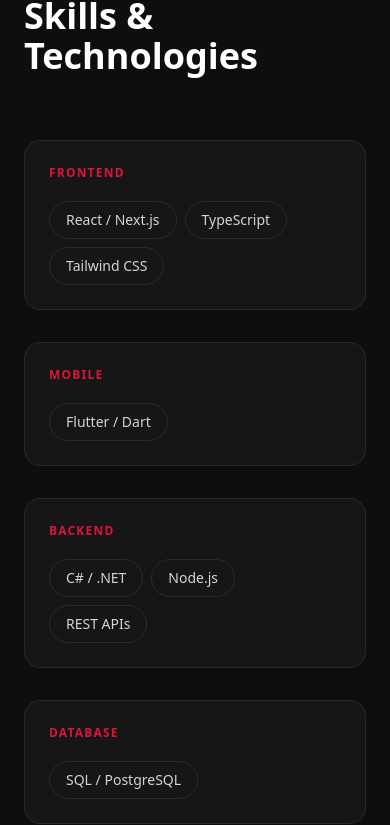
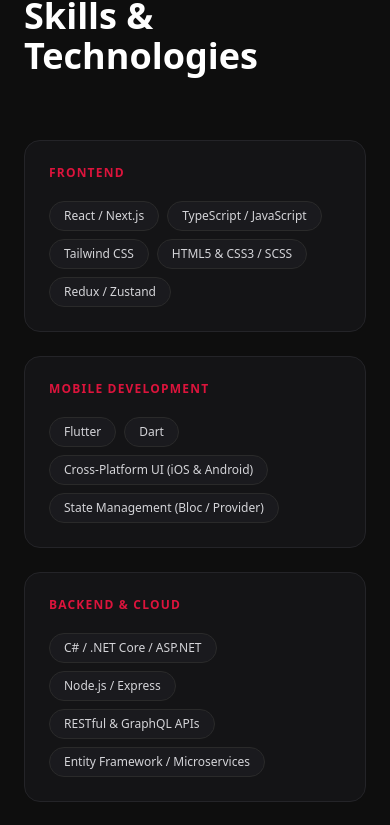
Before and after one commit to govandtechs-dev/govand-portfolio, a Next.js app: page / in a window 390 px wide. Shown: the part 3959-4784 px from the top of the page. Built offline with nearby package versions, Linux system fonts and the light colour scheme; no server answers; the database is empty.

Commit message:
Expand skills with comprehensive full-stack and mobile technologies

```diff
--- a/src/components/Skills.tsx
+++ b/src/components/Skills.tsx
@@ -4,21 +4,41 @@ interface SkillsProps {
   skills: Skill[];
 }
 
-const PLACEHOLDER: Skill[] = [
+const DEFAULT_SKILLS: Skill[] = [
+  // Frontend
   { id: "1", name: "React / Next.js", category: "Frontend", sort_order: 0 },
-  { id: "2", name: "TypeScript", category: "Frontend", sort_order: 1 },
+  { id: "2", name: "TypeScript / JavaScript", category: "Frontend", sort_order: 1 },
   { id: "3", name: "Tailwind CSS", category: "Frontend", sort_order: 2 },
-  { id: "4", name: "Flutter / Dart", category: "Mobile", sort_order: 3 },
-  { id: "5", name: "C# / .NET", category: "Backend", sort_order: 4 },
-  { id: "6", name: "Node.js", category: "Backend", sort_order: 5 },
-  { id: "7", name: "SQL / PostgreSQL", category: "Database", sort_order: 6 },
-  { id: "8", name: "Git / GitHub", category: "DevOps", sort_order: 7 },
-  { id: "9", name: "Docker", category: "DevOps", sort_order: 8 },
-  { id: "10", name: "REST APIs", category: "Backend", sort_order: 9 },
+  { id: "4", name: "HTML5 & CSS3 / SCSS", category: "Frontend", sort_order: 3 },
+  { id: "5", name: "Redux / Zustand", category: "Frontend", sort_order: 4 },
+
+  // Mobile
+  { id: "6", name: "Flutter", category: "Mobile Development", sort_order: 5 },
+  { id: "7", name: "Dart", category: "Mobile Development", sort_order: 6 },
+  { id: "8", name: "Cross-Platform UI (iOS & Android)", category: "Mobile Development", sort_order: 7 },
+  { id: "9", name: "State Management (Bloc / Provider)", category: "Mobile Development", sort_order: 8 },
+
+  // Backend
+  { id: "10", name: "C# / .NET Core / ASP.NET", category: "Backend & Cloud", sort_order: 9 },
+  { id: "11", name: "Node.js / Express", category: "Backend & Cloud", sort_order: 10 },
+  { id: "12", name: "RESTful & GraphQL APIs", category: "Backend & Cloud", sort_order: 11 },
+  { id: "13", name: "Entity Framework / Microservices", category: "Backend & Cloud", sort_order: 12 },
+
+  // Database
+  { id: "14", name: "PostgreSQL", category: "Databases & Storage", sort_order: 13 },
+  { id: "15", name: "Microsoft SQL Server", category: "Databases & Storage", sort_order: 14 },
+  { id: "16", name: "Supabase & Firebase", category: "Databases & Storage", sort_order: 15 },
+  { id: "17", name: "Redis / Caching", category: "Databases & Storage", sort_order: 16 },
+
+  // DevOps & Tools
+  { id: "18", name: "Git & GitHub / CI/CD", category: "DevOps & Tools", sort_order: 17 },
+  { id: "19", name: "Docker & Containerization", category: "DevOps & Tools", sort_order: 18 },
+  { id: "20", name: "Vercel / Cloud Deployment", category: "DevOps & Tools", sort_order: 19 },
+  { id: "21", name: "Postman & Swagger API Docs", category: "DevOps & Tools", sort_order: 20 },
 ];
 
 export default function Skills({ skills }: SkillsProps) {
-  const items = skills.length > 0 ? skills : PLACEHOLDER;
+  const items = skills && skills.length > 0 ? skills : DEFAULT_SKILLS;
 
   // Group by category
   const grouped = items.reduce<Record<string, Skill[]>>((acc, skill) => {
@@ -42,11 +62,11 @@ export default function Skills({ skills }: SkillsProps) {
         </div>
 
         {/* Categories */}
-        <div className="grid grid-cols-1 md:grid-cols-2 gap-8">
+        <div className="grid grid-cols-1 md:grid-cols-2 lg:grid-cols-3 gap-6">
           {Object.entries(grouped).map(([category, catSkills]) => (
             <div
               key={category}
-              className="bg-[#161616] border border-[#2a2a2a] rounded-2xl p-6"
+              className="bg-[#141416] border border-[#242428] rounded-2xl p-6 card-glow transition-all duration-300"
             >
               <h3 className="text-[#dc143c] text-xs font-semibold tracking-widest uppercase mb-5">
                 {category}
@@ -55,7 +75,7 @@ export default function Skills({ skills }: SkillsProps) {
                 {catSkills.map((skill) => (
                   <span
                     key={skill.id}
-                    className="text-sm font-medium text-zinc-300 border border-[#2a2a2a] hover:border-[#dc143c] hover:text-white px-4 py-2 rounded-full transition-colors cursor-default"
+                    className="text-xs font-medium text-zinc-300 border border-[#2a2a2a] bg-[#1a1a1e] hover:border-[#dc143c] hover:text-white px-3.5 py-1.5 rounded-full transition-all duration-300 cursor-default"
                   >
                     {skill.name}
                   </span>
```
